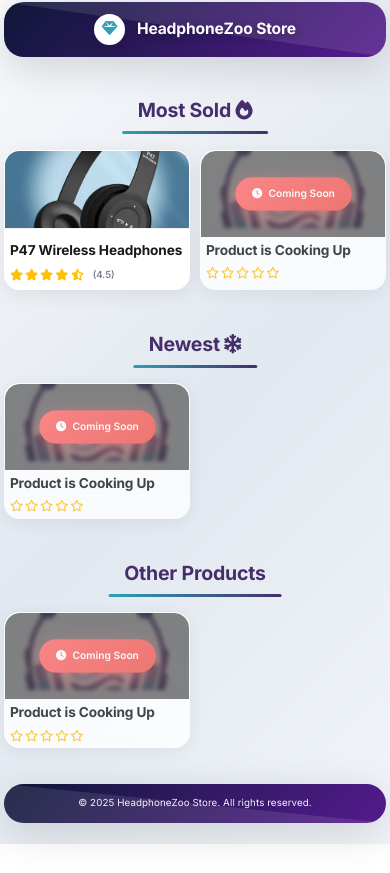
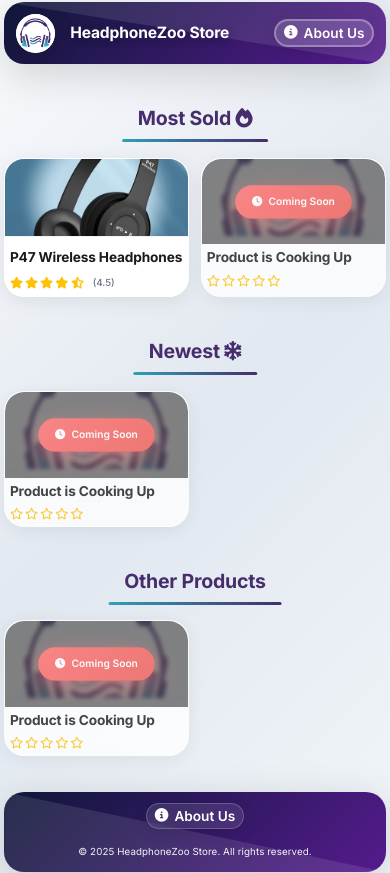
Before and after one commit to Bandar-Zuhair/headphonezoo, a plain HTML site: page index.html in a window 390 px wide. Before the commit the page ends 844 px from the top, so only its background shows below. Drawn offline with Linux system fonts and the light colour scheme.

Commit message:
Add files via upload

```diff
--- a/index.html
+++ b/index.html
@@ -31,11 +31,19 @@
 
 
         <header>
-            <div class="logo-container">
-                <div class="logo">
-                    <i class="fas fa-gem"></i>
+            <div class="header-content">
+                <div class="logo-container">
+                    <div class="logo">
+                        <img src="headphonezoo.webp" alt="HeadphoneZoo Logo">
+                    </div>
+                    <h1 class="store-title">HeadphoneZoo Store</h1>
                 </div>
-                <h1 class="store-title">HeadphoneZoo Store</h1>
+                <nav class="header-nav">
+                    <button class="about-btn" onclick="window.open('https://headphonezoo-au.com/about-us', '_blank')">
+                        <i class="fas fa-info-circle"></i>
+                        <span>About Us</span>
+                    </button>
+                </nav>
             </div>
         </header>
 
@@ -90,7 +98,13 @@
 
 
         <footer>
-            <p class="copyright">© 2025 HeadphoneZoo Store. All rights reserved.</p>
+            <div class="footer-content">
+                <button class="about-btn footer-about-btn" onclick="window.open('https://headphonezoo.com/about', '_blank')">
+                    <i class="fas fa-info-circle"></i>
+                    <span>About Us</span>
+                </button>
+                <p class="copyright">© 2025 HeadphoneZoo Store. All rights reserved.</p>
+            </div>
         </footer>
     </div>
 
--- a/products-data.js
+++ b/products-data.js
@@ -8,7 +8,7 @@ const productsData = {
             alt: "Wireless Headphones",
             rating: 4.5,
             comingSoon: false,
-            url: "https://headphonezoo.com/p47-wireless-bluetooth-headphones"
+            url: "https://headphonezoo-au.com/p47-wireless-bluetooth-headphones"
         },
         {
             id: 2,
--- a/styles.css
+++ b/styles.css
@@ -70,10 +70,24 @@
             backdrop-filter: blur(10px);
         }
 
+        .header-content {
+            display: flex;
+            align-items: center;
+            justify-content: space-between;
+            position: relative;
+            z-index: 1;
+            min-width: 0; /* Prevents flex items from overflowing */
+        }
+
         @media (min-width: 760px) {
             header {
                 padding: 20px 30px;
             }
+        }
+
+        .header-nav {
+            display: flex;
+            align-items: center;
         }
 
         header::before {
@@ -96,6 +110,12 @@
             z-index: 1;
         }
 
+        @media (max-width: 480px) {
+            .logo-container {
+                gap: 4vw;
+            }
+        }
+
         @media (min-width: 760px) {
             .logo-container {
                 gap: 20px;
@@ -110,18 +130,30 @@
             display: flex;
             align-items: center;
             justify-content: center;
-            font-size: 4vw;
-            color: var(--primary-color);
             box-shadow: 0 8px 25px rgba(0, 0, 0, 0.15);
             transition: var(--transition);
             position: relative;
+            overflow: hidden;
+        }
+
+        .logo img {
+            width: 100%;
+            height: 100%;
+            object-fit: cover;
+            border-radius: 50%;
+        }
+
+        @media (max-width: 480px) {
+            .logo {
+                width: 10vw;
+                height: 10vw;
+            }
         }
 
         @media (min-width: 760px) {
             .logo {
                 width: 50px;
                 height: 50px;
-                font-size: 25px;
             }
         }
 
@@ -140,11 +172,6 @@
             opacity: 1;
         }
 
-        .logo:hover {
-            transform: scale(1.05);
-            box-shadow: 0 12px 35px rgba(0, 0, 0, 0.2);
-        }
-
         .store-title {
             font-size: 4vw;
             font-weight: 700;
@@ -153,10 +180,80 @@
             margin: 0;
         }
 
+        @media (max-width: 480px) {
+            .store-title {
+                font-size: 4vw;
+            }
+        }
+
         @media (min-width: 760px) {
             .store-title {
                 font-size: 1.8rem;
             }
+        }
+
+        .about-btn {
+            background: rgba(255, 255, 255, 0.15);
+            border: 2px solid rgba(255, 255, 255, 0.3);
+            color: var(--text-light);
+            padding: 7px 14px;
+            border-radius: 25px;
+            font-size: 2.8vw;
+            font-weight: 600;
+            cursor: pointer;
+            transition: var(--transition);
+            backdrop-filter: blur(10px);
+            display: flex;
+            align-items: center;
+            gap: 8px;
+            text-decoration: none;
+            box-shadow: 0 4px 15px rgba(0, 0, 0, 0.1);
+        }
+
+        .about-btn:hover {
+            background: rgba(255, 255, 255, 0.25);
+            border-color: rgba(255, 255, 255, 0.5);
+            transform: translateY(-2px);
+            box-shadow: 0 8px 25px rgba(0, 0, 0, 0.15);
+        }
+
+        .about-btn:active {
+            transform: translateY(0);
+        }
+
+        @media (min-width: 760px) {
+            .about-btn {
+                font-size: 1rem;
+                padding: 8px 16px;
+                gap: 6px;
+            }
+        }
+
+        .footer-content {
+            display: flex;
+            flex-direction: column;
+            align-items: center;
+            gap: 15px;
+            position: relative;
+            z-index: 1;
+        }
+
+        @media (min-width: 760px) {
+            .footer-content {
+                flex-direction: row;
+                justify-content: space-between;
+                align-items: center;
+            }
+        }
+
+        .footer-about-btn {
+            background: rgba(255, 255, 255, 0.1);
+            border: 1px solid rgba(255, 255, 255, 0.2);
+        }
+
+        .footer-about-btn:hover {
+            background: rgba(255, 255, 255, 0.2);
+            border-color: rgba(255, 255, 255, 0.4);
         }
 
 
@@ -386,6 +483,31 @@
         }
 
 
+        header {
+            text-align: center;
+            padding: 3vw 4vw;
+            background: var(--gradient-primary);
+            border-radius: var(--border-radius);
+            margin-bottom: var(--section-spacing);
+            box-shadow: 0 10px 40px rgba(0, 0, 0, 0.15);
+            color: var(--text-light);
+            position: relative;
+            overflow: hidden;
+            backdrop-filter: blur(10px);
+        }
+
+        @media (max-width: 480px) {
+            header {
+                padding: 3vw 3vw;
+            }
+        }
+
+        @media (min-width: 760px) {
+            header {
+                padding: 20px 30px;
+            }
+        }
+
         footer {
             text-align: center;
             padding: 3vw 4vw;
@@ -441,18 +563,13 @@
         }
 
         @media (max-width: 480px) {
-            .products-grid {
-                grid-template-columns: repeat(2, 1fr);
-                gap: 2.5vw;
+            .about-btn {
+                font-size: 3.5vw;
+                padding: 4px 8px;
+                gap: 6px;
             }
 
-            .product-card {
-                border-radius: 4vw;
-            }
-
-            .trust-indicators {
-                flex-direction: column;
-                gap: 2vw;
-                margin-top: 3vw;
+            .footer-about-btn {
+                order: -1;
             }
         }
```
